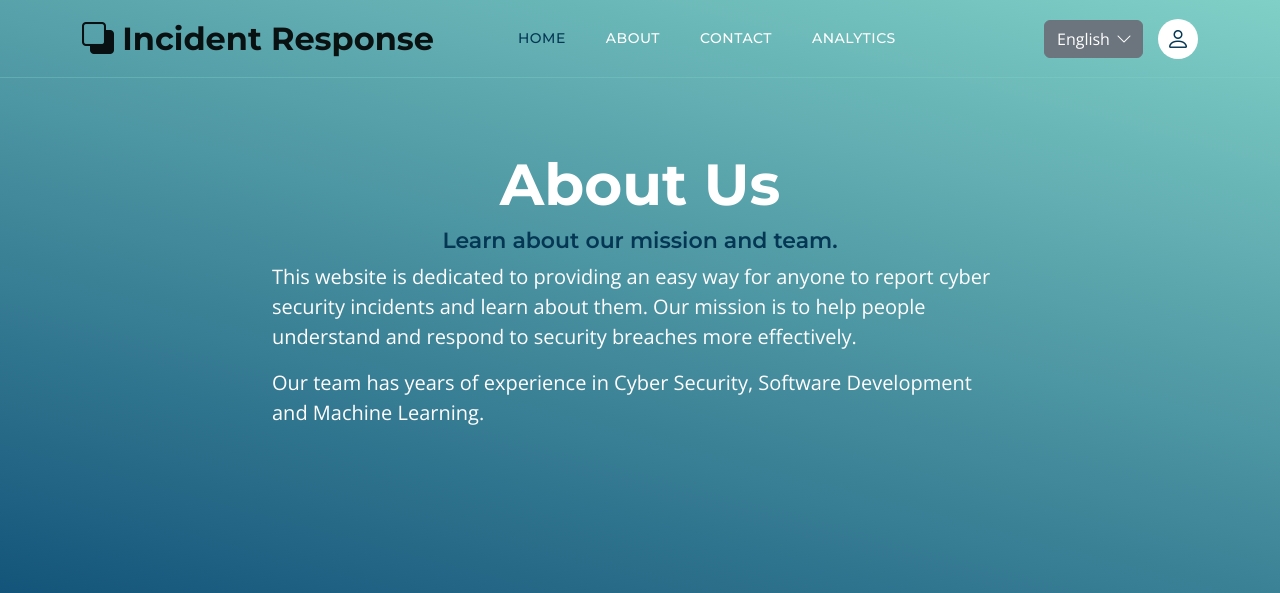
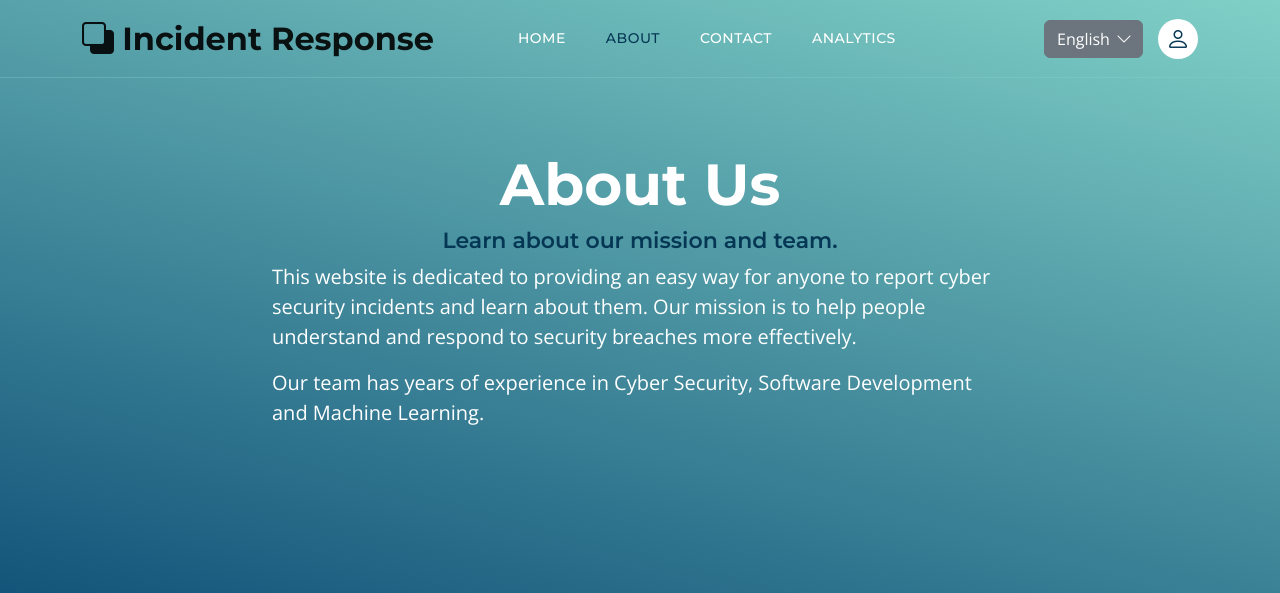
Before and after one commit to Maheshannayboeina/Cyber-Incident-Response, a Flask app: page /about in a window 1280 px wide. Shown: the top 593 px of the page. Run offline with Flask 3, Linux system fonts and the light colour scheme; some libraries are stand-ins or nearby versions.

Commit message:
fixed home button issue

```diff
--- a/static/css/style.css
+++ b/static/css/style.css
@@ -289,7 +289,6 @@ strong {
   height: 40px;
   line-height: 40px;
   text-align: center;
-  transition: all 0.3s ease;
 }
 
 .navbar-icon:hover {
--- a/templates/base.html
+++ b/templates/base.html
@@ -28,7 +28,7 @@
                     <span>Incident Response</span>
                 </a>
                 <div class="d-lg-none ms-auto me-4">
-                    <a href="#top" class="navbar-icon bi-person smoothscroll"></a>
+                    <a href="#top" class="navbar-icon bi-person"></a>
                 </div>
                 <button class="navbar-toggler" type="button" data-bs-toggle="collapse" data-bs-target="#navbarNav"
                     aria-controls="navbarNav" aria-expanded="false" aria-label="Toggle navigation">
@@ -37,19 +37,19 @@
                 <div class="collapse navbar-collapse" id="navbarNav">
                     <ul class="navbar-nav ms-lg-5 me-lg-auto">
                         <li class="nav-item">
-                            <a class="nav-link click-scroll {% if request.path == url_for('index') %}active{% endif %}"
+                            <a class="nav-link {% if request.path == url_for('index') %}active{% endif %}"
                                 href="{{ url_for('index') }}">Home</a>
                         </li>
                         <li class="nav-item">
-                            <a class="nav-link click-scroll {% if request.path == url_for('about') %}active{% endif %}"
+                            <a class="nav-link {% if request.path == url_for('about') %}active{% endif %}"
                                 href="{{ url_for('about') }}">About</a>
                         </li>
                         <li class="nav-item">
-                            <a class="nav-link click-scroll {% if request.path == url_for('contact') %}active{% endif %}"
+                            <a class="nav-link {% if request.path == url_for('contact') %}active{% endif %}"
                                 href="{{ url_for('contact') }}">Contact</a>
                         </li>
                         <li class="nav-item">
-                            <a class="nav-link click-scroll {% if request.path == url_for('analytics') %}active{% endif %}"
+                            <a class="nav-link {% if request.path == url_for('analytics') %}active{% endif %}"
                                 href="{{ url_for('analytics') }}">Analytics</a>
                         </li>
                     </ul>
@@ -67,7 +67,7 @@
                                 <li><button class="dropdown-item" type="button">Kannada</button></li>
                             </ul>
                         </div>
-                        <a href="#top" class="navbar-icon bi-person smoothscroll"></a>
+                        <a href="#top" class="navbar-icon bi-person"></a>
                     </div>
                 </div>
             </div>
@@ -135,7 +135,6 @@
     <script src="{{ url_for('static', filename='js/jquery.min.js') }}"></script>
     <script src="{{ url_for('static', filename='js/bootstrap.bundle.min.js') }}"></script>
     <script src="{{ url_for('static', filename='js/jquery.sticky.js') }}"></script>
-    <script src="{{ url_for('static', filename='js/click-scroll.js') }}"></script>
     <script src="{{ url_for('static', filename='js/custom.js') }}"></script>
 </body>
 
```
